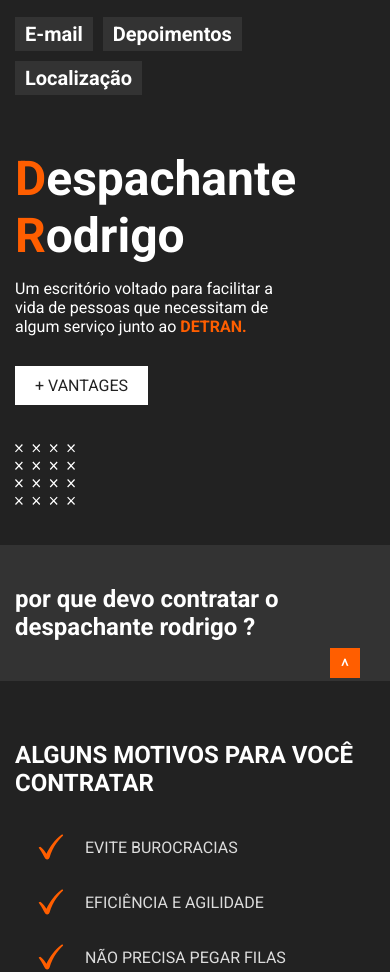
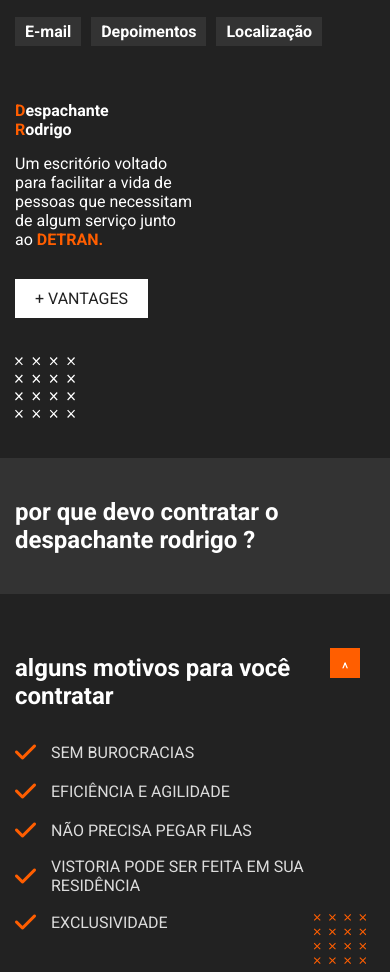
Before and after one commit to thiagogmrs/site-figma, a plain HTML site: page index.html in a window 390 px wide. Shown: the part 136-1108 px from the top of the page. Drawn offline with nearby package versions, Linux system fonts and the light colour scheme; a web font is replaced by a local one.

Commit message:
Add files via upload

```diff
--- a/depoimentos/depoimentos.css
+++ b/depoimentos/depoimentos.css
@@ -85,4 +85,8 @@
   padding: 10px 20px;
   background: var(--color-1);
   text-transform: uppercase;
+  font-weight: 600;
 }
+.slider-btn a:hover{
+  background: #dcdcdc;
+}
--- a/global/global.css
+++ b/global/global.css
@@ -22,22 +22,24 @@
     --font-primary: 'Roboto', sans-serif;
     --font-secundary: 'Viga', sans-serif;
     --color-1: #fff;
+    --color-4: #DCDCDC;
     --color-2: #ff5e00;
+    --color-5: #c94e07;
     --color-3: #222;
-    --color-4: #DCDCDC;
-    --color-5:  #c94e07;
+    --color-6: #333;
     --space-1: 0.625rem; /*10px*/
     --space-2: 0.938rem; /*15px*/
     --space-3: 1.25rem;  /*20px*/
     --space-4: 1.563rem; /*25px*/
     --space-5: 1.875rem; /*30px*/
-    --size-1: 0.313rem;  /*5px*/
-    --size-2: 0.625rem;  /*10px*/
-    --size-3: 0.938rem;  /*15px*/
-    --size-4: 1.25rem;   /*20px*/
-    --size-5: 1.5rem;  /*25px*/
-    --size-6: 2rem;      /*32px*/
-    --size-7: 3rem;
+    --font-: 1.5rem;
+    --font-2: 2rem;  /*10px*/
+    --font-3: 2.5rem;  /*15px*/
+    --font-4: 3rem;   /*20px*/
+    --font-mobile: 1rem;
+    --font-mobile-2: 1.4rem;
+    --font-mobile-3: 1.8rem;
+    --font-mobile-4: 2rem;
 }
 body{
     font-family: var(--font-primary);
--- a/index.html
+++ b/index.html
@@ -74,7 +74,7 @@
           </div>
           <div class="col-2-introducao">
             <div class="img-introducao">
-              <img src="./img/img-introducao.svg" alt="Rodrigo" />
+              <img src="./img/img-introducao.svg" alt="Rodrigo" width="300" height="" />
             </div>
           </div>
         </div>
@@ -96,11 +96,11 @@
         <div class="motivos-introducao-info">
           <h1>Alguns motivos para você contratar</h1>
           <ul class="motivos-introducao-menu">
-            <li>Evite Burocracias</li>
-            <li>Eficiência e agilidade</li>
-            <li>Não precisa pegar filas</li>
-            <li>Vistoria podendo ser feita em sua residência</li>
-            <li>Exclusividade</li>
+            <li><i class="fa-solid fa-check"></i>Sem burocracias</li>
+            <li><i class="fa-solid fa-check"></i>Eficiência e agilidade</li>
+            <li><i class="fa-solid fa-check"></i>Não precisa pegar filas</li>
+            <li><i class="fa-solid fa-check"></i>Vistoria pode ser feita em sua residência</li>
+            <li><i class="fa-solid fa-check"></i>Exclusividade</li>
           </ul>
         </div>
       </div>
@@ -151,7 +151,7 @@
             <h1>Fale agora mesmo com o especialista credenciado <span class="rodrigo-orange">rodrigo</span> via <span class="whatsapp-span">whatsapp</span> e tire todas as suas dúvidas.</h1>
           </div>
           <div class="whatsapp-btn">
-            <a href="/">Entrar em contato <span class="seta-span">→</span></a>
+            <a href="https://wa.me/555331990818" target="_blank">Entrar em contato <span class="seta-span">→</span></a>
           </div>
         </div>
         <div class="whatsapp-img">
@@ -167,18 +167,18 @@
       <div class="depoimentos">
         <div id="my-keen-slider" class="keen-slider">
           <div class="keen-slider__slide number-slide1">
-            <div class="slide-item"><div class="slide-info"><h2>Mauricio M.</h2><p>Serviço de competência, seriedade e preço justo. já fez alguns serviços e graças a isso sigo com a CNH apta. Recomendo..</p></div><div class="slide-img"><img src="./img/star.png"></div></div>
-            <div class="slide-item"><div class="slide-info"><h2>Ramon F.</h2><p>Sempre gentil, bem informado, preço justo, recomendo sim, fui muito bem atendido, nota 10</p></div><img src="./img/star.png"></div>
-            <div class="slide-item"><div class="slide-info"><h2>Arlindo S.</h2><p>Excelente serviço, competente e muito rápido. Tudo como o combinado.</p></div><img src="./img/star.png"></div>
+            <div class="slide-item"><div class="slide-info"><h2>Mauricio M.</h2><p>Serviço de competência, seriedade e preço justo. já fez alguns serviços e graças a isso sigo com a CNH apta. Recomendo..</p></div><div class="slide-img"><img src="./img/star.png" alt=""></div></div>
+            <div class="slide-item"><div class="slide-info"><h2>Ramon F.</h2><p>Sempre gentil, bem informado, preço justo, recomendo sim, fui muito bem atendido, nota 10</p></div><img src="./img/star.png" alt=""></div>
+            <div class="slide-item"><div class="slide-info"><h2>Arlindo S.</h2><p>Excelente serviço, competente e muito rápido. Tudo como o combinado.</p></div><img src="./img/star.png" alt=""></div>
           </div>
           <div class="keen-slider__slide number-slide2">
-            <div class="slide-item"><div class="slide-info"><h2>Thiago G.</h2><p>Excelente serviço, recomendo!</p></div><img src="./img/star.png"></div>
-            <div class="slide-item"><div class="slide-info"><h2>Ricardo A.</h2><p>Ótimo serviço, o Rodrigo é extremamente prestativo e muito responsável.</p></div><img src="./img/star.png"></div>
-            <div class="slide-item"><div class="slide-info"><h2>Marcelo M.</h2><p>Preço justo e rápido.</p></div><img src="./img/star.png"></div>
+            <div class="slide-item"><div class="slide-info"><h2>Thiago G.</h2><p>Excelente serviço, recomendo!</p></div><img src="./img/star.png" alt=""></div>
+            <div class="slide-item"><div class="slide-info"><h2>Ricardo A.</h2><p>Ótimo serviço, o Rodrigo é extremamente prestativo e muito responsável.</p></div><img src="./img/star.png" alt=""></div>
+            <div class="slide-item"><div class="slide-info"><h2>Marcelo M.</h2><p>Preço justo e rápido.</p></div><img src="./img/star.png" alt=""></div>
           </div>
       </div>
       <div class="slider-btn">
-        <a href="/">Comentar</a>
+        <a href="https://g.page/r/Cfh45pjZywzuEBM/review" target="_blank">Comentar</a>
       </div>
     </section>
     <!--end-->
@@ -230,7 +230,7 @@
     <!--btn-whats-->
     <div class="btn-whats">
         <link rel="stylesheet" href="https://maxcdn.bootstrapcdn.com/font-awesome/4.5.0/css/font-awesome.min.css">
-        <a href="#" class="botao animation">
+        <a href="https://wa.me/555331990818" target="_blank" class="botao animation">
           <i class="fa fa-whatsapp"></i>
         </a>
     </div>
@@ -238,9 +238,12 @@
     <div class="btn-mobile">
       <span>^</span>
     </div>
+    <!--scripts-->
     <script src="app.js"></script>
+    <script src="https://kit.fontawesome.com/fd48cbd2ce.js"
+      crossorigin="anonymous"></script>
     <script src="https://cdn.jsdelivr.net/npm/keen-slider@6.8.5/keen-slider.min.js"></script>
-    <script src="./script.js"></script>
     <script src="./slide.js"></script>
+    <!--end-->
   </body>
 </html>
--- a/introducao/introducao.css
+++ b/introducao/introducao.css
@@ -1,6 +1,3 @@
-.super-info-bg{
-    background: #333;
-}
 .super-info{
     max-width: 1200px;
     display: flex;
@@ -18,7 +15,7 @@
 
 /*introdução*/
 .introducao{
-    background: #222;
+    background: var(--color-3);
 }
 .row-1-introducao{
     max-width: 1200px;
@@ -42,7 +39,7 @@
 @media (max-width: 900px){
     .menu-introducao a{
         padding: 5px 10px;
-        background: #333;
+        background: var(--color-6);
     }
 }
 .menu-introducao a::after{
@@ -50,7 +47,7 @@
     height: 2px;
     width: 0px;
     margin-top: 5px;
-    background: #fff;
+    background: var(--color-1);
     display: block;
     transition: 0.3s;
     position: absolute;
@@ -67,7 +64,7 @@
     max-width: 50px;
 }
 .menu-introducao li a{
-    color: #fff;
+    color: var(--color-1);
     font-size: var(--size-4);
     font-weight: 700;
 }
@@ -124,7 +121,4 @@
         display: none;
     }
 }
-.img-introducao img{
-    max-width: 300px;
-}
 /*end*/
--- a/motivos-introducao/motivos-introducao.css
+++ b/motivos-introducao/motivos-introducao.css
@@ -48,26 +48,30 @@
 .motivos-introducao-info h1{
     color: var(--color-1);
 }
+@media (max-width: 900px){
+    .motivos-introducao-info h1{
+        text-transform: lowercase;
+    }
+}
 .motivos-introducao-menu{
     color: var(--color-1);
     padding: 30px 0;
+    /* background: blue; */
 }
 .motivos-introducao-menu li{
     display: flex;
     align-items: center;
-    gap: 10px;
+    gap: 15px;
     color: var(--color-4);
+    position: relative;
 }
 .motivos-introducao-menu li + li{
     margin-top: 15px;
 }
-.motivos-introducao-menu li::before{
-    content: '';
-    background-image: url(../img/check.svg);
-    background-repeat: no-repeat;
-    background-position: left;
-    display: inline-block;
-    width: 60px;
-    height: 40px;
-    background-size: 70px;
+.motivos-introducao-menu img{
+    background: blue;
 }
+.motivos-introducao-menu i{
+    color: var(--color-2);
+    font-size: 1.5rem;
+}
--- a/whatsapp/whatsapp.css
+++ b/whatsapp/whatsapp.css
@@ -81,6 +81,12 @@
 .whatsapp-btn a:hover{
     background: #dcdcdc;
 }
+@media (max-width: 650px){
+    .whatsapp-btn a{
+        padding: 8px 15px;
+        font-size: var(--size-3);
+    }
+}
 .seta-span{
     animation: seta 0.5s ease-in 0s infinite alternate;
     position: absolute;
```
